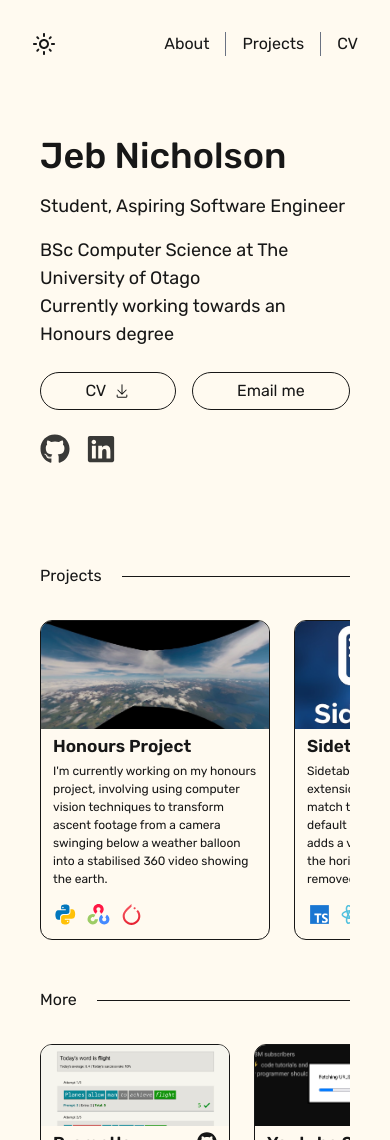
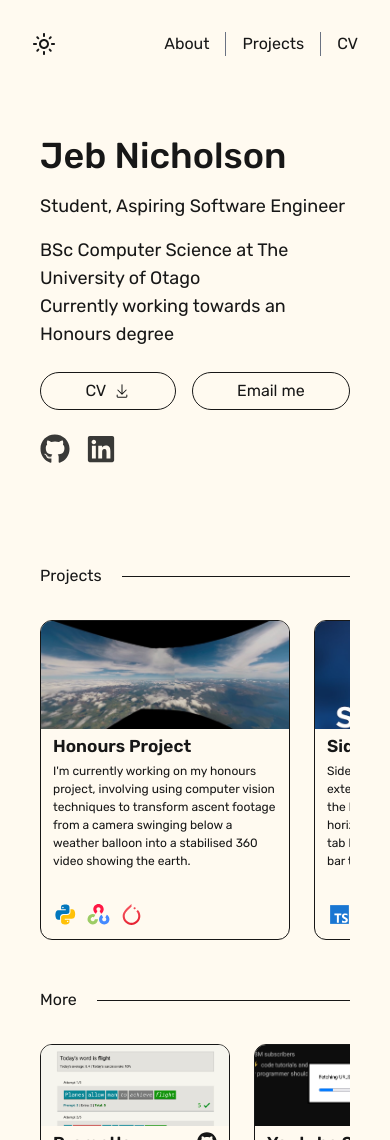
Before and after one commit to jeb5/personal-website, a Next.js app: page / in a window 390 px wide. Shown: the top 1140 px of the page. Built offline with nearby package versions, Linux system fonts and the light colour scheme.

Commit message:
Carousel fixes

```diff
--- a/src/app/components/Carousel.tsx
+++ b/src/app/components/Carousel.tsx
@@ -10,6 +10,7 @@ export default function Carousel(props: React.HTMLProps<HTMLDivElement>) {
 	const [lastVisible, setLastVisible] = useState(false);
 
 	const handleIntersection = (entries: IntersectionObserverEntry[]) => {
+		console.log(entries);
 		entries.forEach((entry) => {
 			if (entry.target.classList.contains("first-el")) setFirstVisible(entry.isIntersecting);
 			if (entry.target.classList.contains("last-el")) setLastVisible(entry.isIntersecting);
@@ -19,7 +20,7 @@ export default function Carousel(props: React.HTMLProps<HTMLDivElement>) {
 	useEffect(() => {
 		if (!containerRef.current) return;
 		const observer = new IntersectionObserver(handleIntersection, {
-			threshold: 0.9,
+			threshold: 1.0,
 			root: containerRef.current,
 		});
 		for (const child of containerRef.current.children) {
@@ -32,7 +33,7 @@ export default function Carousel(props: React.HTMLProps<HTMLDivElement>) {
 	if (!lastVisible && !firstVisible) newClassName = `${newClassName} fade-both-edges`;
 	else if (!firstVisible) newClassName = `${newClassName} fade-left-edge`;
 	else if (!lastVisible) newClassName = `${newClassName} fade-right-edge`;
-	newClassName = `${className} overflow-x-scroll no-scrollbar`;
+	newClassName = `${newClassName} overflow-x-scroll no-scrollbar`;
 
 	return (
 		<div className="relative">
--- a/src/app/components/Projects.tsx
+++ b/src/app/components/Projects.tsx
@@ -55,7 +55,7 @@ export default async function Projects() {
 				<Carousel className="flex flex-row h-[320px] xsm:h-[410px] gap-6 mt-8 scroll-smooth mb-12 snap-x">
 					{main_projects.map((project, index) => (
 						<div
-							className={`h-full flex-1 min-w-[230px] xsm:min-w-[290px] snap-center xsm:snap-start ${
+							className={`h-full flex-1 min-w-[250px] lg:min-w-[230px] xsm:min-w-[290px] lg:grow snap-center xsm:snap-start ${
 								index == 0 ? "first-el" : index == main_projects.length - 1 ? "last-el" : ""
 							}`}
 							key={project.name}
```
